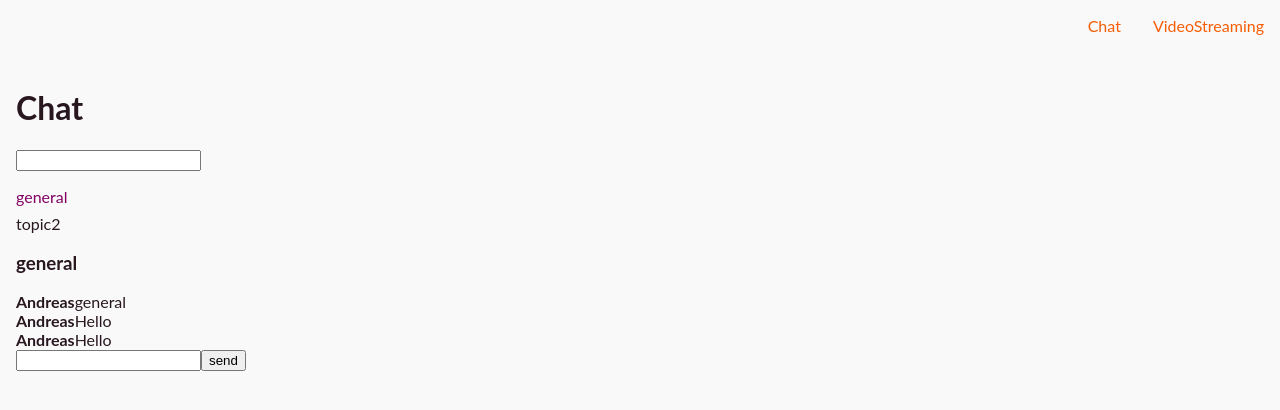
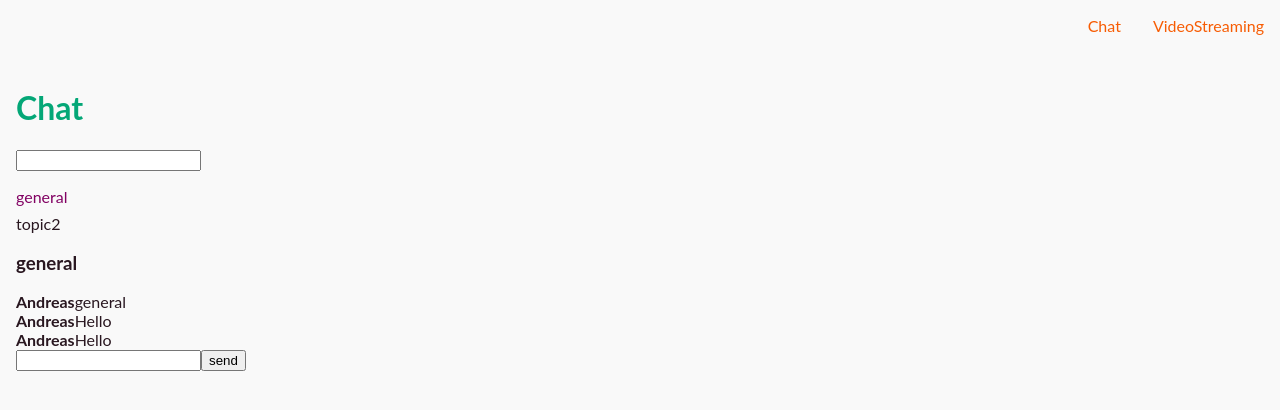
Before and after one commit to DemonsGalore/socketio-chat, a React (Create React App) app in the folder client/: page / in a window 1280 px wide. Shown: the top 410 px of the page. Built offline with nearby package versions, Linux system fonts and the light colour scheme; no server answers; what webfontloader would draw is missing.

Commit message:
small change

```diff
--- a/client/src/global.js
+++ b/client/src/global.js
@@ -26,4 +26,7 @@ export default createGlobalStyle`
     flex-grow: 1;
     padding: 1rem;
   }
+  h1 {
+    color: ${({ theme }) => theme.secondary};
+  }
 `;
```
